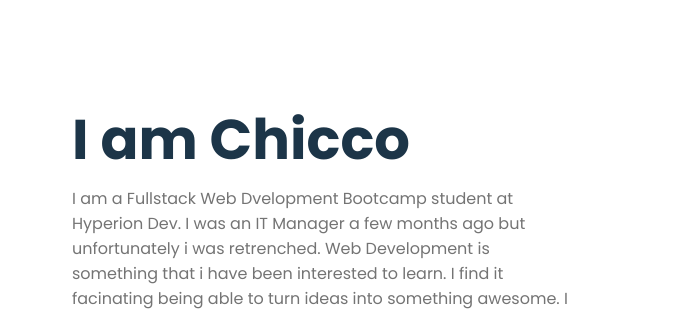
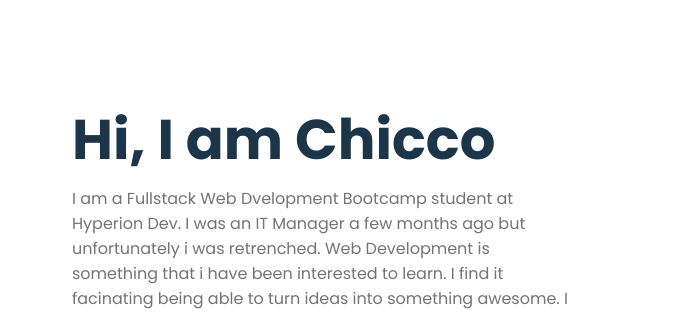
Before and after one commit to KhozaCan/Chicco_Khoza-Resume, a plain HTML site: page index.html in a window 1280 px wide. Shown: the part 157-472 px from the top of the page, 606-1280 px from the left. Drawn offline with Linux system fonts and the light colour scheme.

Commit message:
My resume

```diff
--- a/index.html
+++ b/index.html
@@ -54,7 +54,7 @@
             </div>
             <!--text-------------->
             <div class="main-text">
-                <h1>I am Chicco</h1>
+                <h1>Hi, I am Chicco</h1>
                 <p>I am a Fullstack Web Dvelopment Bootcamp student at Hyperion Dev. I was an IT Manager a few months ago but unfortunately i was retrenched. Web Development is something that i have been interested to learn. I find it facinating being able to turn ideas into something awesome. I want to learn as much and be very good at it. As expected it hasn't been easy but i will soldier on. </p>
             </div>
         </div>
```
Also changed, not shown: 1 other file.
